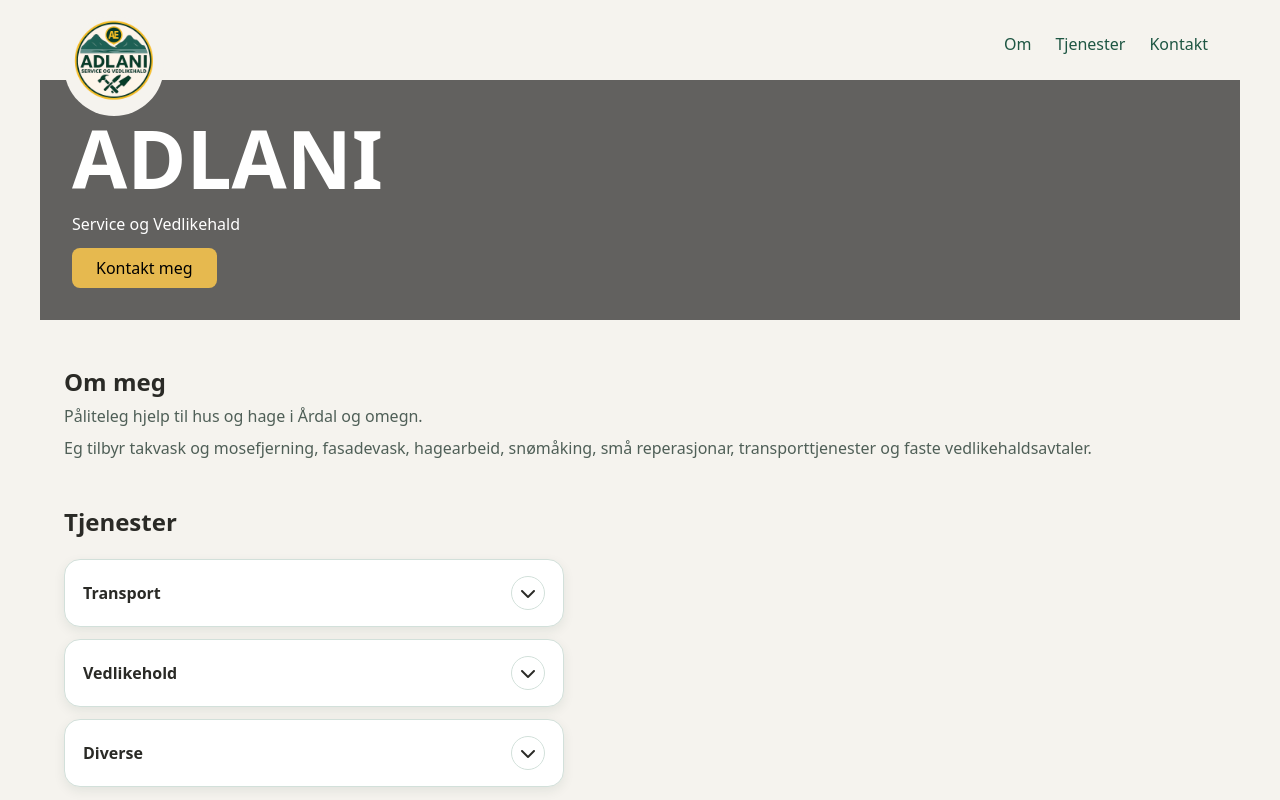
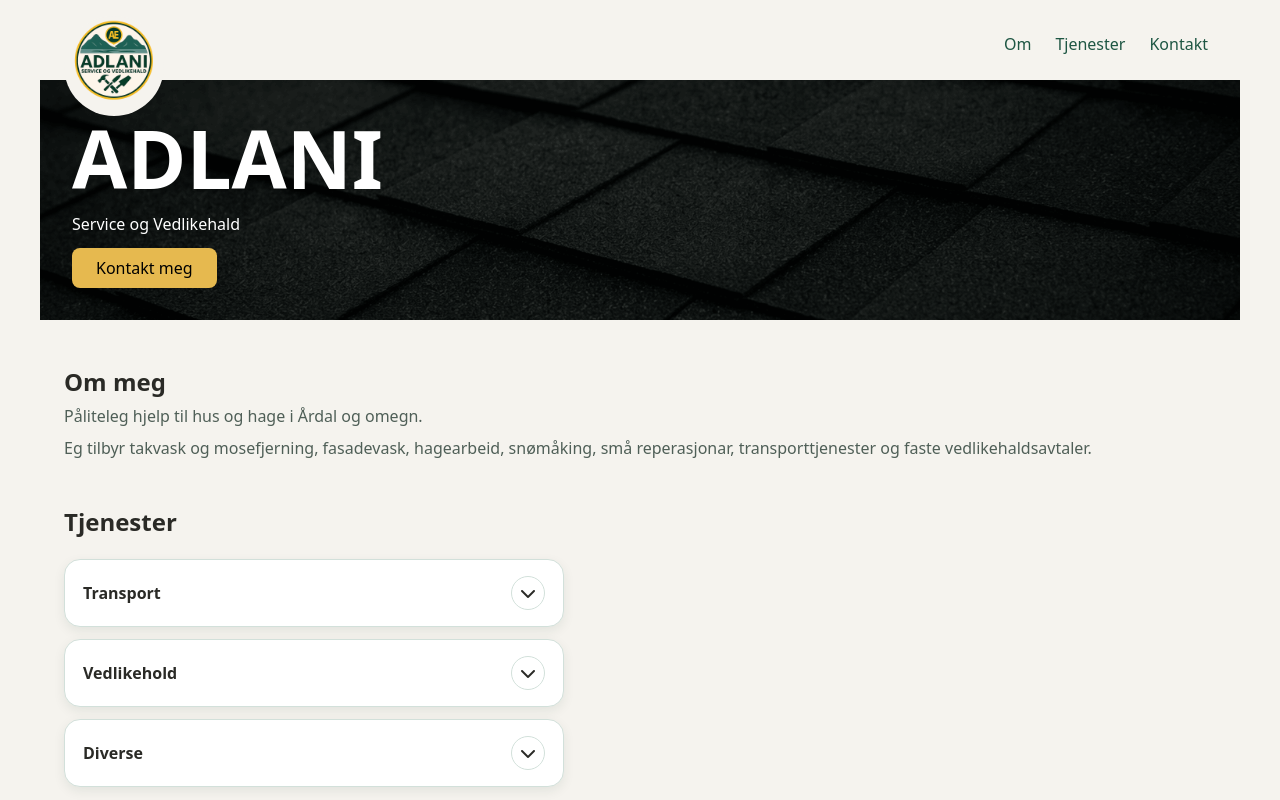
Before and after one commit to AlexanderLislelid/adlani-service, a plain HTML site: page index.html in a window 1280 px wide. Shown: the top 800 px of the page. Drawn offline with Linux system fonts and the light colour scheme; the site is published under a folder, as on GitHub Pages, so addresses that start at the root find nothing.

Commit message:
fix path for hero image

```diff
--- a/css/components.css
+++ b/css/components.css
@@ -93,7 +93,7 @@
   position: relative;
   min-height: 30vh;
 
-  background-image: url("/img/hero.png");
+  background-image: url("../img/hero.png");
   background-size: cover;
   background-position: center;
 
```
